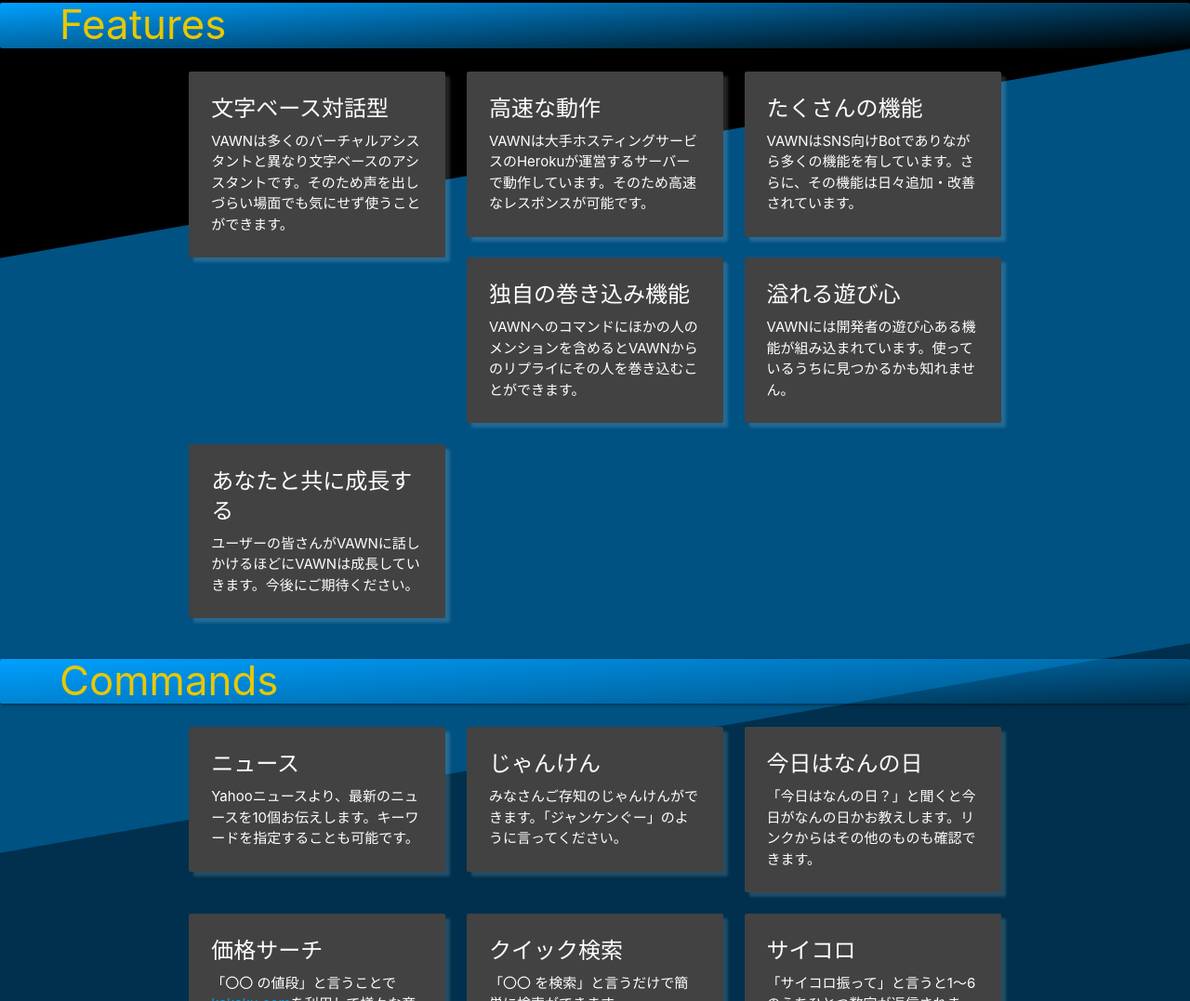
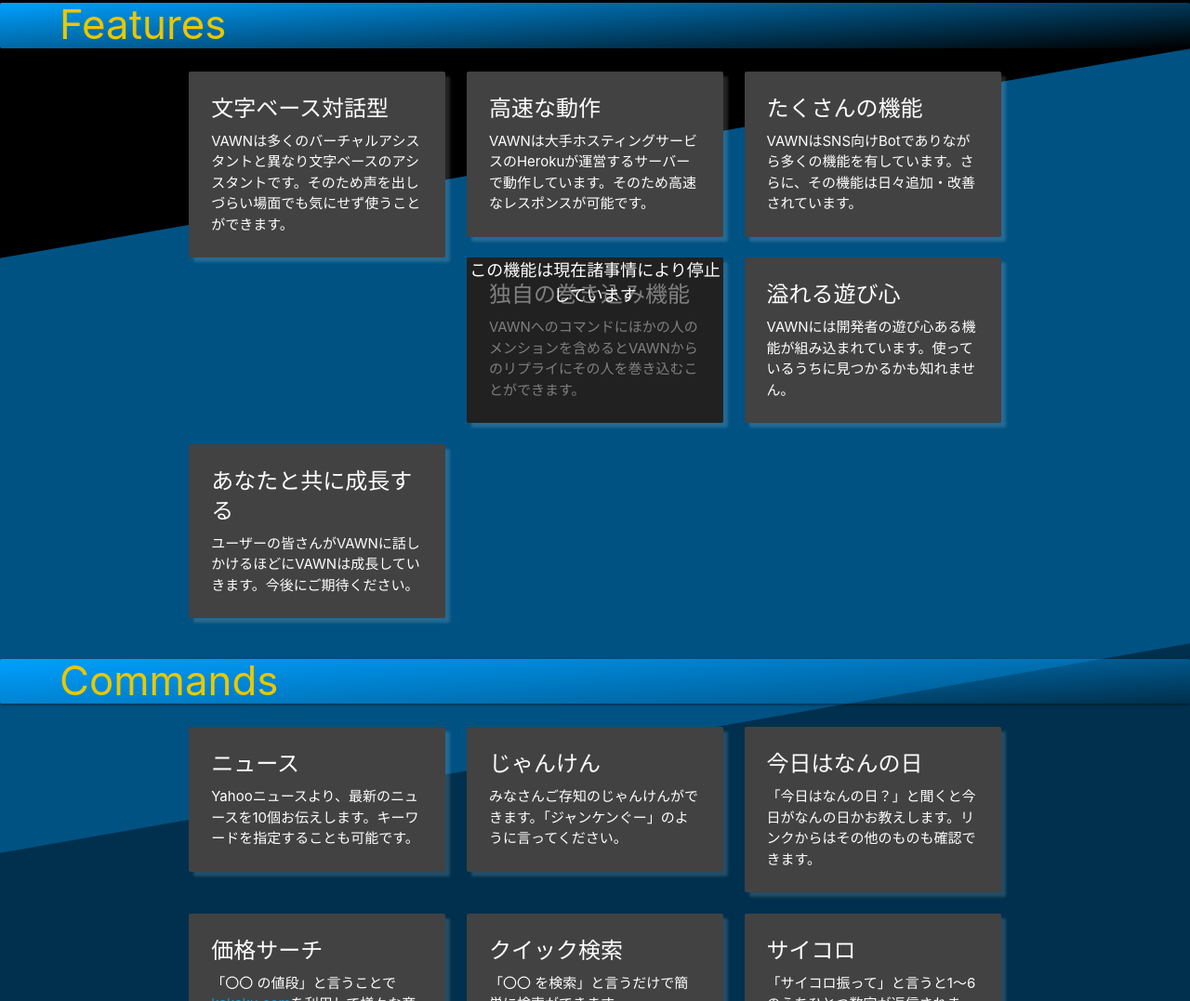
Before and after one commit to HIBIKI-CUBE/VAWN, a website: page view/next/index.html in a window 1280 px wide. Shown: the part 635-1712 px from the top of the page at 93% size. Drawn offline with nearby package versions, Linux system fonts and the light colour scheme.

Commit message:
change: バグを修正、情報更新

```diff
--- a/view/next/index.html
+++ b/view/next/index.html
@@ -91,6 +91,23 @@
 		.z-depth-3{
 			box-shadow:5px 5px 3px rgba(255,255,255,0.14)
 		}
+		.stop{
+			position:relative;
+		}
+		.stop:before{
+			content:'この機能は現在諸事情により停止しています';
+			width:100%;
+			position:absolute;
+			height:100%;
+			top:0;
+			left:0;
+			background-color:rgba(0,0,0,0.5);
+			color:white;
+			z-index:1000;
+			text-align:center;
+			vertical-align:middle;
+			font-size:120%;
+		}
 		</style>
 	</head>
 	<body id="body">
@@ -178,7 +195,7 @@
 					</div>
 					<div class="col s12 m6 l4">
 						<div class="card z-depth-3 grey darken-3 white-text waves-effect waves-yellow">
-							<div class="card-content">
+							<div class="card-content stop">
 								<span class="card-title">独自の巻き込み機能</span>
 								<p>VAWNへのコマンドにほかの人のメンションを含めるとVAWNからのリプライにその人を巻き込むことができます。</p>
 							</div>
@@ -438,7 +455,7 @@
 				});
 			})();
 
-			},80);//setTimeout closer
+			},500);//setTimeout closer
 		});//DOM onload closer
 
 		</script>
```
